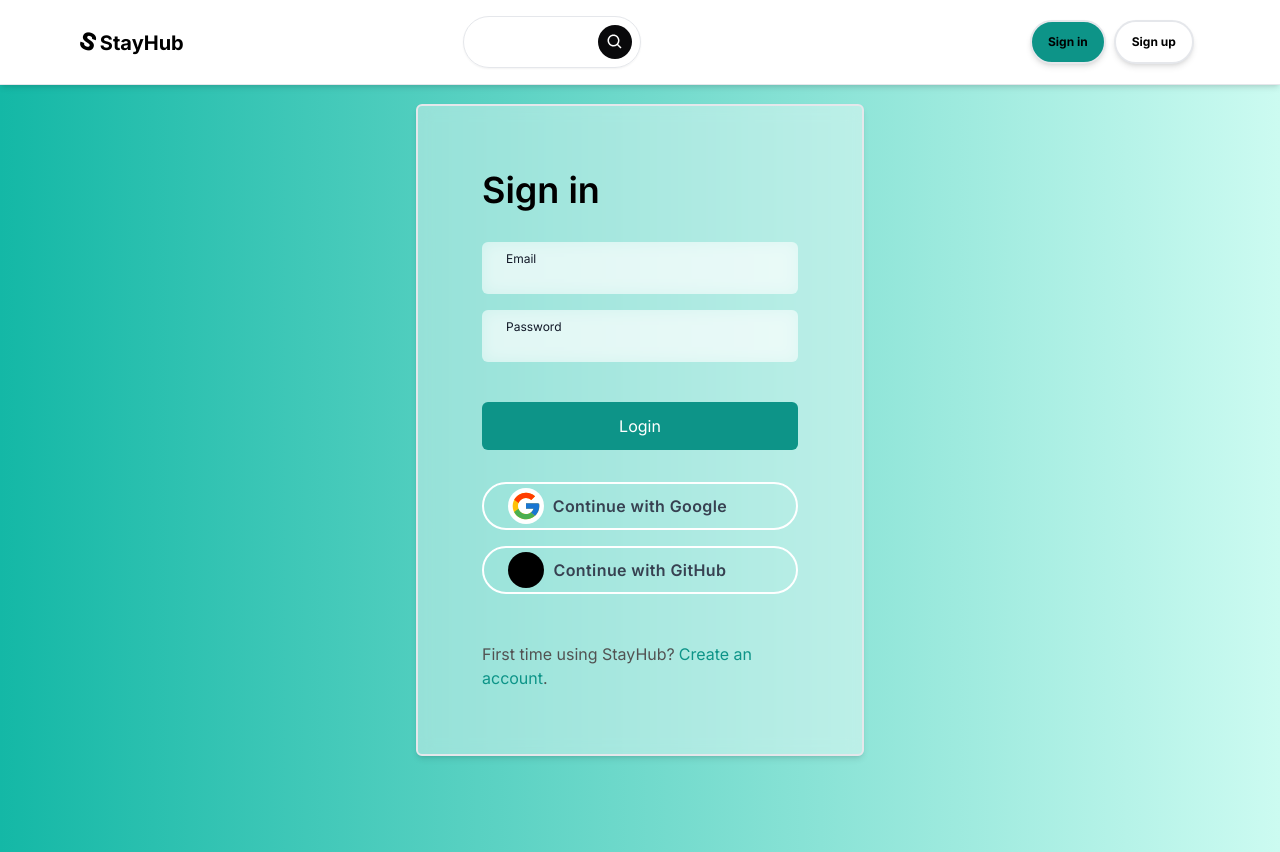
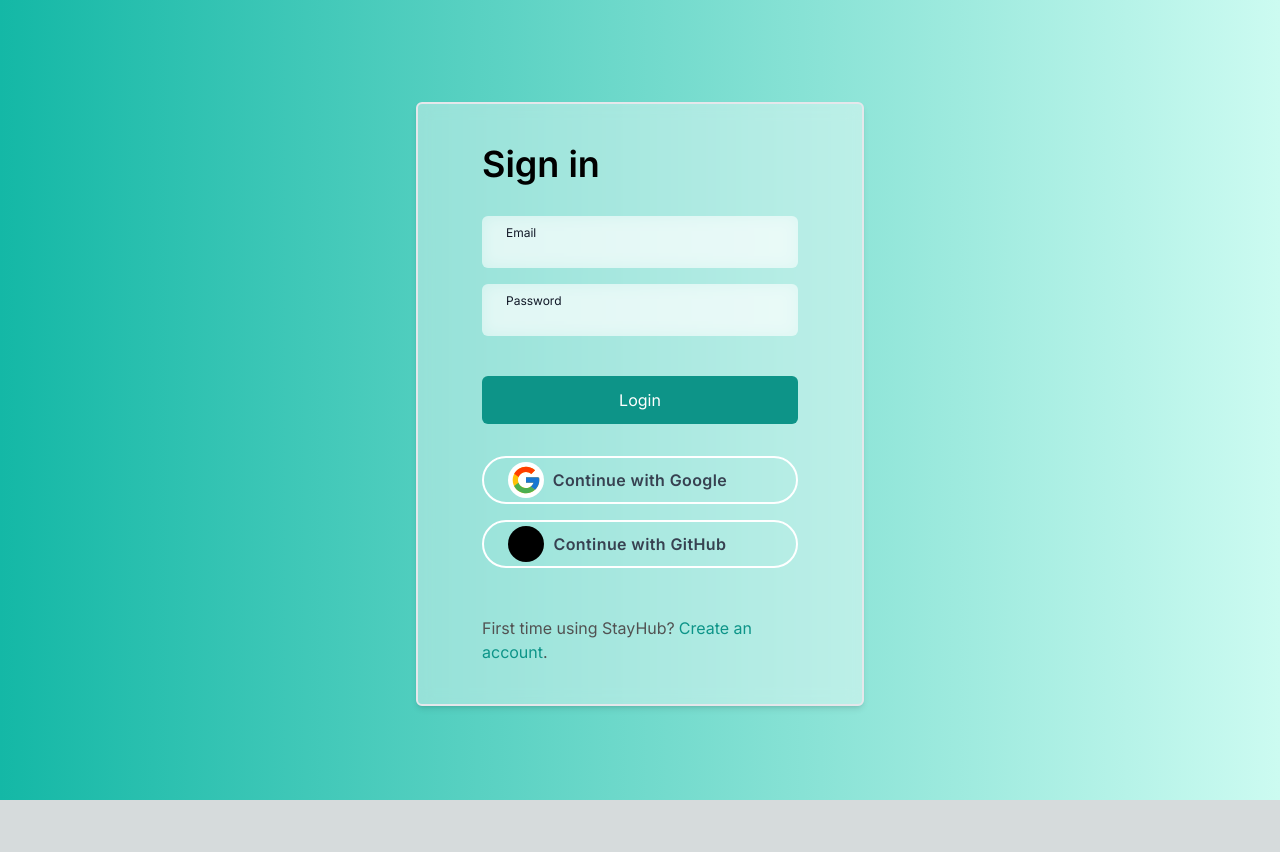
Before and after one commit to momo-dev1/StayHub, a Next.js app: page /auth in a window 1280 px wide. After the commit the page ends 800 px from the top, so only its background shows below. Built offline with nearby package versions, Linux system fonts and the light colour scheme; no server answers.

Commit message:
changing folder structure

```diff
--- /dev/null
+++ b/src/app/(authentication)/auth/laytout.tsx
@@ -0,0 +1,17 @@
+import { Metadata } from "next";
+import { FC } from "react";
+
+export const metadata: Metadata = {
+  title: "StayHub",
+  description: "Generated by create next app",
+};
+
+interface AuthLayoutProps {
+  children: React.ReactNode;
+}
+
+const AuthLayout: FC<AuthLayoutProps> = ({ children }) => {
+  return <section>{children}</section>;
+};
+
+export default AuthLayout;
--- a/src/app/auth/page.tsx
+++ b/src/app/(authentication)/auth/page.tsx
@@ -7,7 +7,6 @@ import { FcGoogle } from "react-icons/fc";
 import { FaGithub } from "react-icons/fa";
 
 import Input from "@/components/shared/Input";
-import Logo from "@/components/shared/Logo";
 import { toast } from "react-hot-toast";
 
 import { FieldValues, SubmitHandler, useForm } from "react-hook-form";
@@ -65,9 +64,9 @@ const Auth = () => {
   };
 
   return (
-    <div className="bg-gradient-to-r from-teal-500 to-teal-100 relative w-full h-full py-24 bg-fixed bg-center bg-no-repeat bg-cover">
-      <div className=" flex justify-center">
-        <div className="backdrop-blur bg-white/40 lg:w-2/5 lg:max-w-md self-center w-full px-16 py-16 mt-2 border-2 rounded-md shadow-md">
+    <div className="bg-gradient-to-r from-teal-500 to-teal-100 relative w-full h-screen bg-fixed bg-center bg-no-repeat bg-cover">
+      <div className=" flex justify-center h-full px-4 py-20">
+        <div className="backdrop-blur bg-white/40 lg:w-2/5 lg:max-w-md self-center w-full px-16 py-10 mt-2 border-2 rounded-md shadow-md">
           <h2 className="mb-8 text-4xl font-semibold text-black">
             {variant === "login" ? "Sign in" : "Register"}
           </h2>
--- /dev/null
+++ b/src/app/(landing)/layout.tsx
@@ -0,0 +1,25 @@
+import getCurrentUser from "@/actions/getCurrentUser";
+import NavBar from "@/components/navbar/NavBar";
+import { Metadata } from "next";
+import { FC } from "react";
+
+export const metadata: Metadata = {
+  title: "StayHub",
+  description: "Generated by create next app",
+};
+
+interface LandingLayoutProps {
+  children: React.ReactNode;
+}
+
+const LandingLayout: FC<LandingLayoutProps> = async ({ children }) => {
+  const currentUser = await getCurrentUser();
+  return (
+    <section>
+      <NavBar currentUser={currentUser} />
+      {children}
+    </section>
+  );
+};
+
+export default LandingLayout;
--- /dev/null
+++ b/src/app/(landing)/page.tsx
@@ -0,0 +1,3 @@
+export default function Home() {
+  return <main className=" flex items-center justify-center h-screen"></main>;
+}
--- a/src/app/layout.tsx
+++ b/src/app/layout.tsx
@@ -3,9 +3,7 @@ import "./globals.css";
 import type { Metadata } from "next";
 
 import { Inter } from "next/font/google";
-import NavBar from "@/components/navbar/NavBar";
 import ToasterProvider from "@/context/ToasterProvider";
-import getCurrentUser from "@/actions/getCurrentUser";
 
 const inter = Inter({ subsets: ["latin"] });
 
@@ -19,12 +17,10 @@ interface RootLayoutProps {
 }
 
 const RootLayout: FC<RootLayoutProps> = async ({ children }) => {
-  const currentUser = await getCurrentUser();
   return (
     <html lang="en">
       <body className={inter.className}>
         <ToasterProvider />
-        <NavBar currentUser={currentUser} />
         {children}
       </body>
     </html>
--- a/src/app/page.tsx
+++ /dev/null
@@ -1,3 +0,0 @@
-export default function Home() {
-  return <main className="h-screen flex items-center justify-center"></main>;
-}
```
